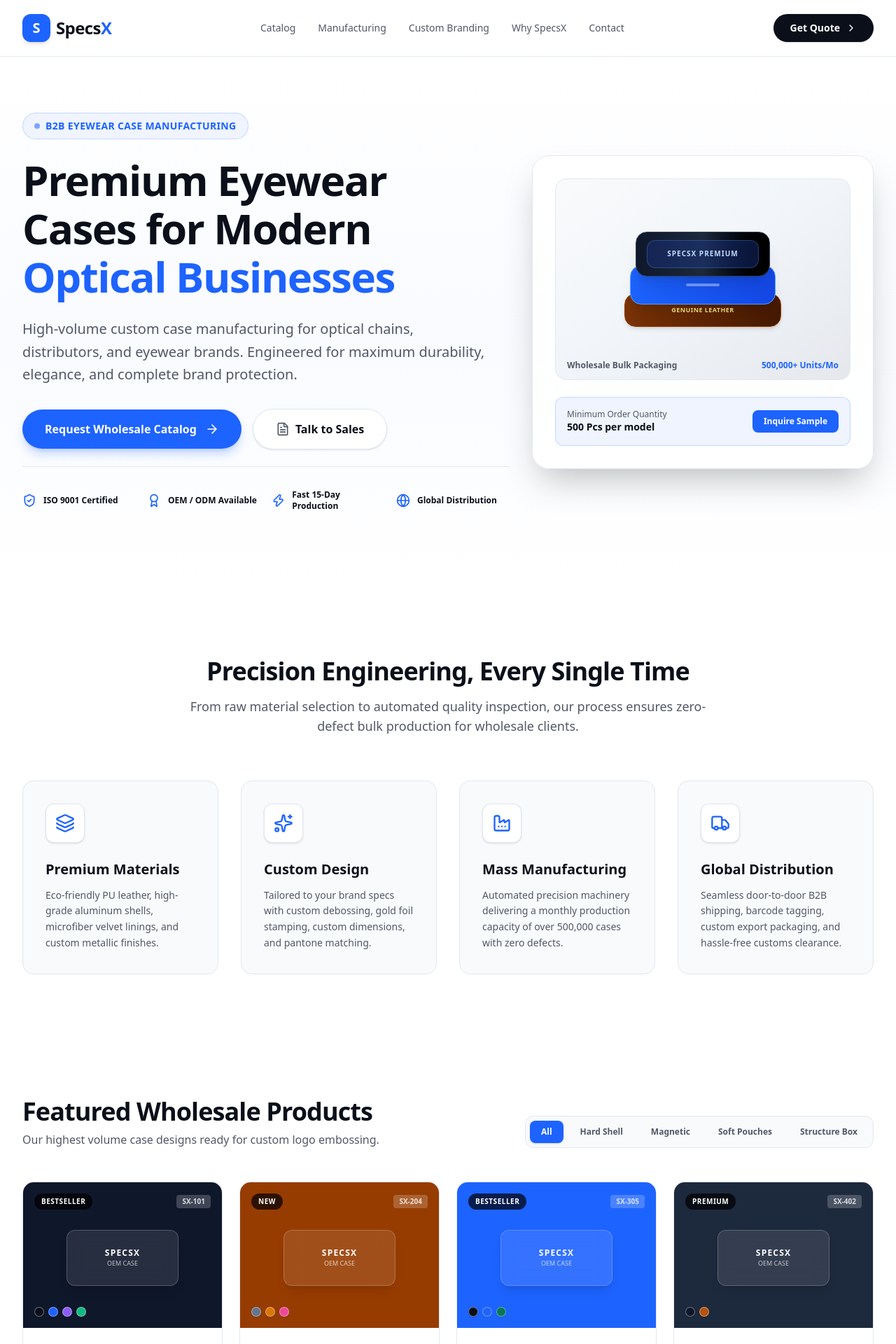
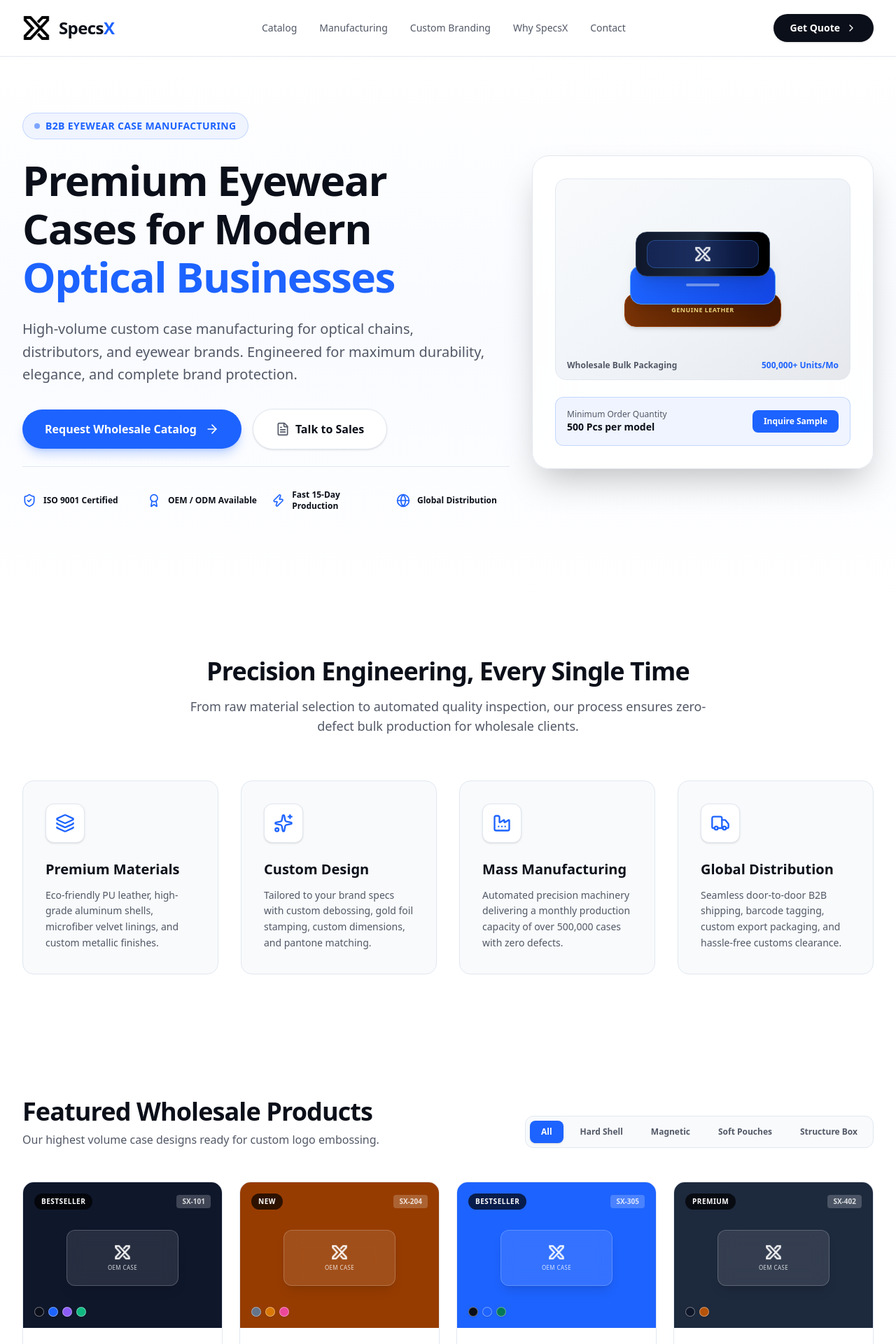
Before and after one commit to Gourav-Rajpurohit/SpecsX, a Next.js app: page / in a window 1280 px wide. Shown: the top 1920 px of the page at 70% size. Built offline with nearby package versions, Linux system fonts and the light colour scheme.

Commit message:
feat: integrate SpecsX logo.png across navbar, header text, footer, customizer preview, product mockups, and favicon

```diff
--- a/src/app/layout.tsx
+++ b/src/app/layout.tsx
@@ -4,6 +4,11 @@ import "./globals.css";
 export const metadata: Metadata = {
   title: "SpecsX — Premium Eyewear Case Manufacturer & Wholesale Supplier",
   description: "High-volume custom eyewear case manufacturing for optical chains, distributors, and brands. Engineered for durability, elegance, and brand protection.",
+  icons: {
+    icon: "/logo.png",
+    shortcut: "/logo.png",
+    apple: "/logo.png",
+  },
 };
 
 export default function RootLayout({
--- a/src/components/ColorPossibilities.tsx
+++ b/src/components/ColorPossibilities.tsx
@@ -1,6 +1,7 @@
 "use client";
 
 import { useState } from "react";
+import Image from "next/image";
 import { Check, Sparkles } from "lucide-react";
 
 export default function ColorPossibilities() {
@@ -79,9 +80,15 @@ export default function ColorPossibilities() {
             <div className="relative p-8 rounded-3xl bg-gradient-to-b from-white/10 to-white/5 border border-white/10 backdrop-blur-2xl shadow-2xl flex flex-col items-center justify-center">
 
               <div className="w-full h-80 rounded-2xl flex items-center justify-center relative overflow-hidden transition-all duration-500 shadow-2xl" style={{ backgroundColor: selectedColor.hex }}>
-                <div className="w-64 h-32 rounded-3xl border-2 border-white/30 bg-black/20 backdrop-blur-md flex flex-col items-center justify-center text-white shadow-2xl space-y-2 transform hover:scale-105 transition-transform">
-                  <span className="text-sm font-extrabold tracking-widest">YOUR LOGO HERE</span>
-                  <span className="text-[10px] text-white/70 uppercase">Debossed / Gold Foil Stamped</span>
+                <div className="w-64 h-32 rounded-3xl border-2 border-white/30 bg-black/30 backdrop-blur-md flex flex-col items-center justify-center text-white shadow-2xl space-y-2 transform hover:scale-105 transition-transform p-4">
+                  <Image
+                    src="/logo.png"
+                    alt="SpecsX Logo Custom Emboss"
+                    width={140}
+                    height={40}
+                    className="h-10 w-auto object-contain brightness-0 invert drop-shadow-md"
+                  />
+                  <span className="text-[10px] text-white/80 uppercase font-medium tracking-wider">Debossed / Gold Foil Stamped</span>
                 </div>
               </div>
 
--- a/src/components/FeaturedProducts.tsx
+++ b/src/components/FeaturedProducts.tsx
@@ -1,6 +1,7 @@
 "use client";
 
 import { useState } from "react";
+import Image from "next/image";
 import { Check, Info } from "lucide-react";
 
 interface FeaturedProductsProps {
@@ -147,9 +148,15 @@ export default function FeaturedProducts({ onOpenModal }: FeaturedProductsProps)
                   </div>
 
                   {/* Stylized Eyewear Case Shape */}
-                  <div className="w-40 h-20 mx-auto rounded-xl bg-white/10 backdrop-blur-md border border-white/20 flex flex-col items-center justify-center shadow-lg group-hover:scale-105 transition-transform duration-300">
-                    <span className="text-xs font-bold text-white tracking-widest">SPECSX</span>
-                    <span className="text-[9px] text-white/70">OEM CASE</span>
+                  <div className="w-40 h-20 mx-auto rounded-xl bg-white/10 backdrop-blur-md border border-white/20 flex flex-col items-center justify-center shadow-lg group-hover:scale-105 transition-transform duration-300 p-2">
+                    <Image
+                      src="/logo.png"
+                      alt="SpecsX Logo"
+                      width={90}
+                      height={25}
+                      className="h-6 w-auto object-contain brightness-0 invert opacity-95"
+                    />
+                    <span className="text-[8px] text-white/80 font-medium tracking-wider uppercase mt-1">OEM CASE</span>
                   </div>
 
                   <div className="flex items-center gap-1.5">
--- a/src/components/Footer.tsx
+++ b/src/components/Footer.tsx
@@ -1,4 +1,6 @@
 "use client";
+
+import Image from "next/image";
 
 export default function Footer() {
   return (
@@ -8,14 +10,13 @@ export default function Footer() {
         <div className="grid grid-cols-1 md:grid-cols-4 gap-8">
           {/* Brand */}
           <div className="space-y-4">
-            <div className="flex items-center gap-2">
-              <div className="w-8 h-8 rounded-lg bg-[#1D63FF] flex items-center justify-center font-bold text-white text-base">
-                S
-              </div>
-              <span className="text-xl font-extrabold tracking-tight">
-                Specs<span className="text-[#1D63FF]">X</span>
-              </span>
-            </div>
+            <Image
+              src="/logo.png"
+              alt="SpecsX Logo"
+              width={140}
+              height={40}
+              className="h-10 w-auto object-contain brightness-0 invert"
+            />
             <p className="text-xs text-gray-400 leading-relaxed">
               Premier B2B eyewear case manufacturer and wholesale distributor. Engineering durable protection and high-end branding for optical businesses worldwide.
             </p>
--- a/src/components/HeroSection.tsx
+++ b/src/components/HeroSection.tsx
@@ -1,5 +1,6 @@
 "use client";
 
+import Image from "next/image";
 import { ShieldCheck, Award, Zap, Globe, ArrowRight, FileText } from "lucide-react";
 
 interface HeroProps {
@@ -82,7 +83,13 @@ export default function HeroSection({ onOpenModal }: HeroProps) {
                     {/* Top Open Hard Case */}
                     <div className="w-48 h-16 rounded-2xl bg-gradient-to-r from-slate-900 via-slate-800 to-black shadow-xl border border-slate-700 flex items-center justify-center relative z-20">
                       <div className="w-40 h-10 rounded-xl bg-blue-900/40 border border-blue-400/30 flex items-center justify-center">
-                        <span className="text-[10px] uppercase font-bold text-blue-200 tracking-widest">SPECSX PREMIUM</span>
+                        <Image
+                          src="/logo.png"
+                          alt="SpecsX Logo"
+                          width={100}
+                          height={28}
+                          className="h-6 w-auto object-contain brightness-0 invert opacity-90"
+                        />
                       </div>
                     </div>
 
--- a/src/components/InquiryModal.tsx
+++ b/src/components/InquiryModal.tsx
@@ -2,6 +2,7 @@
 
 import { X, Send, CheckCircle } from "lucide-react";
 import { useState } from "react";
+import Image from "next/image";
 
 interface ModalProps {
   isOpen: boolean;
@@ -45,6 +46,13 @@ export default function InquiryModal({ isOpen, onClose, selectedModel }: ModalPr
         ) : (
           <div className="space-y-6">
             <div>
+              <Image
+                src="/logo.png"
+                alt="SpecsX Logo"
+                width={120}
+                height={35}
+                className="h-8 w-auto object-contain mb-3"
+              />
               <span className="text-[10px] font-bold text-[#1D63FF] uppercase tracking-wider bg-[#EFF4FF] px-3 py-1 rounded-full">
                 B2B DIRECT QUOTE
               </span>
--- a/src/components/Navbar.tsx
+++ b/src/components/Navbar.tsx
@@ -1,6 +1,7 @@
 "use client";
 
 import { useState } from "react";
+import Image from "next/image";
 import { Menu, X, ChevronRight } from "lucide-react";
 
 interface NavbarProps {
@@ -13,11 +14,16 @@ export default function Navbar({ onOpenModal }: NavbarProps) {
   return (
     <header className="sticky top-0 z-50 bg-white/90 backdrop-blur-md border-b border-[#E2E8F0]">
       <div className="max-w-7xl mx-auto px-4 sm:px-6 lg:px-8 h-20 flex items-center justify-between">
-        {/* Brand Logo */}
-        <a href="#" className="flex items-center gap-2 group">
-          <div className="w-10 h-10 rounded-xl bg-[#1D63FF] flex items-center justify-center text-white font-bold text-xl shadow-md group-hover:scale-105 transition-transform">
-            S
-          </div>
+        {/* Brand Logo & Name */}
+        <a href="#" className="flex items-center gap-3 group">
+          <Image
+            src="/logo.png"
+            alt="SpecsX Logo"
+            width={40}
+            height={40}
+            className="h-10 w-auto object-contain group-hover:scale-105 transition-transform"
+            priority
+          />
           <span className="text-2xl font-extrabold tracking-tight text-[#0B0F19]">
             Specs<span className="text-[#1D63FF]">X</span>
           </span>
```
Also changed, not shown: public/logo.png (added).
